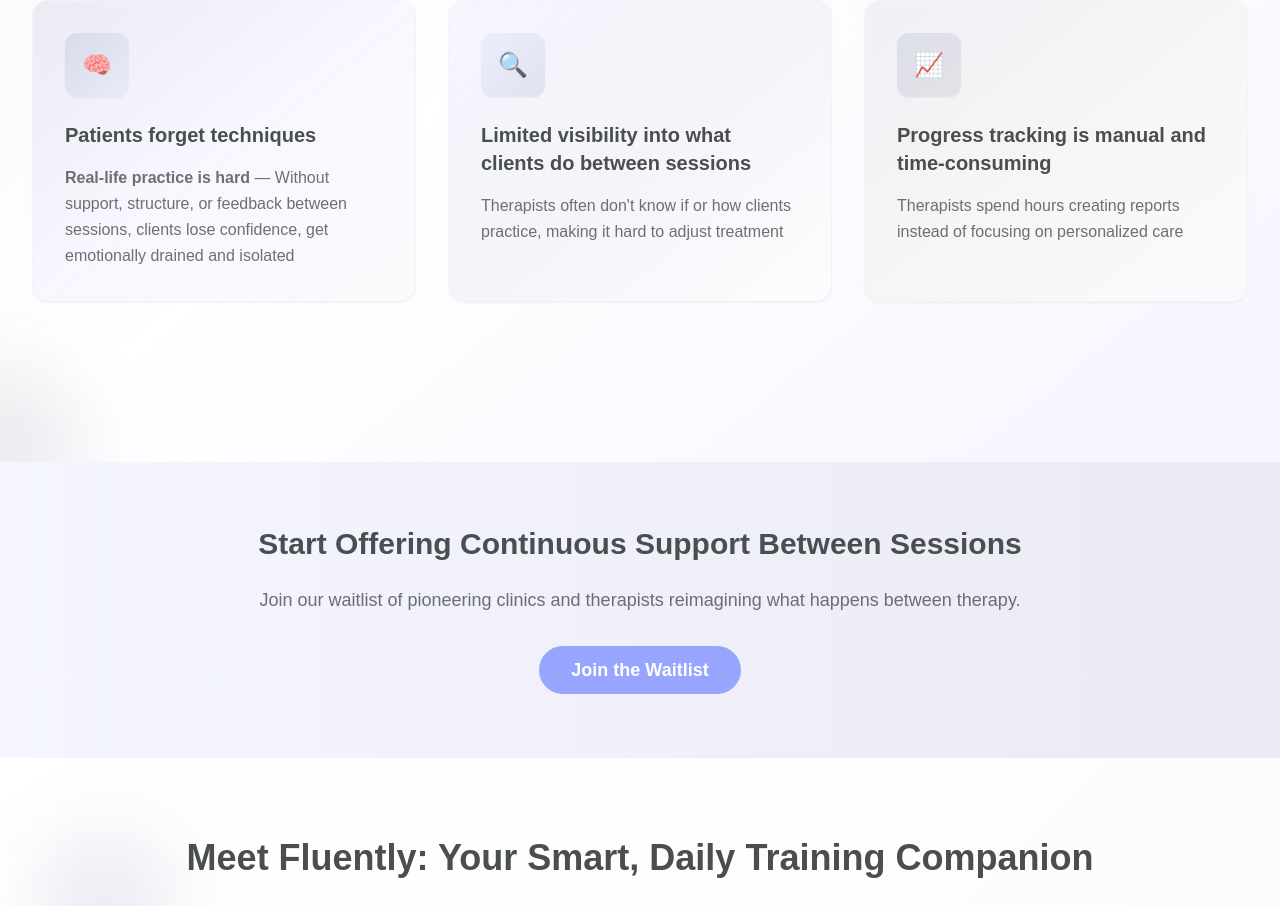
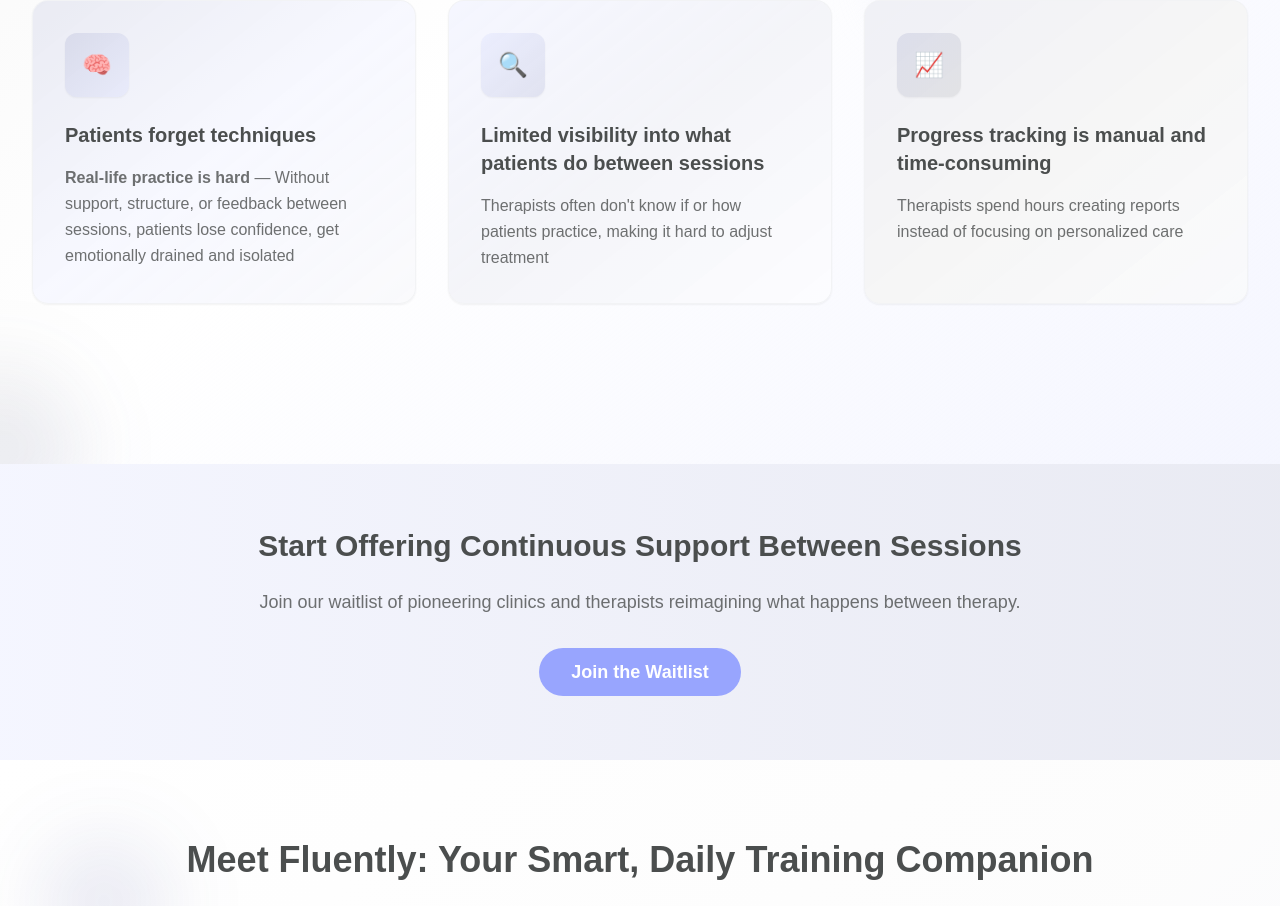
Before and after one commit to UpSpeech/fluently-website, a React (Vite) app: page / in a window 1280 px wide. Shown: the part 1360-2266 px from the top of the page. Built offline with nearby package versions, Linux system fonts and the light colour scheme.

Commit message:
client to patient

```diff
--- a/src/components/ProblemSection.tsx
+++ b/src/components/ProblemSection.tsx
@@ -6,16 +6,16 @@ const ProblemSection = () => {
       icon: "🧠", // spinning stars representing confusion/forgetfulness
       title: "Patients forget techniques",
       description:
-        "<strong>Real-life practice is hard</strong> — Without support, structure, or feedback between sessions, clients lose confidence, get emotionally drained and isolated",
+        "<strong>Real-life practice is hard</strong> — Without support, structure, or feedback between sessions, patients lose confidence, get emotionally drained and isolated",
       gradient: "from-calm-navy/20 via-calm-lavender/15 to-calm-navy/5",
       accentColor:
         "border-calm-navy/20 bg-gradient-to-br from-calm-navy/10 to-calm-lavender/10",
     },
     {
       icon: "🔍", // magnifying glass representing limited visibility/insight
-      title: "Limited visibility into what clients do between sessions",
+      title: "Limited visibility into what patients do between sessions",
       description:
-        "Therapists often don't know if or how clients practice, making it hard to adjust treatment",
+        "Therapists often don't know if or how patients practice, making it hard to adjust treatment",
       gradient: "from-calm-lavender/20 via-calm-navy/10 to-calm-lavender/5",
       accentColor:
         "border-calm-lavender/20 bg-gradient-to-br from-calm-lavender/10 to-calm-navy/10",
```
